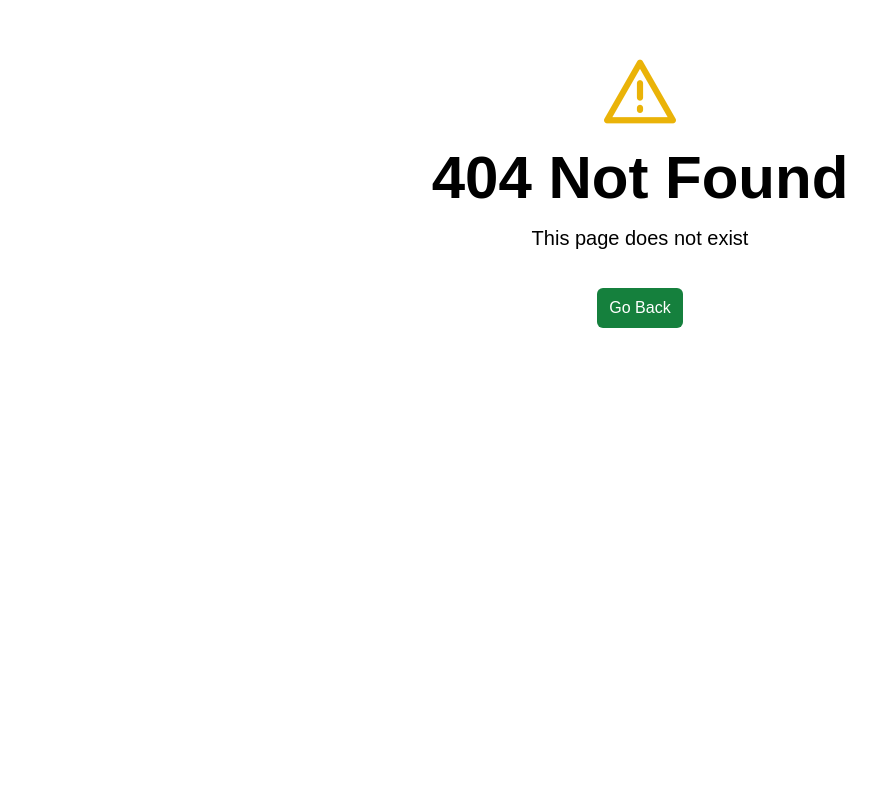
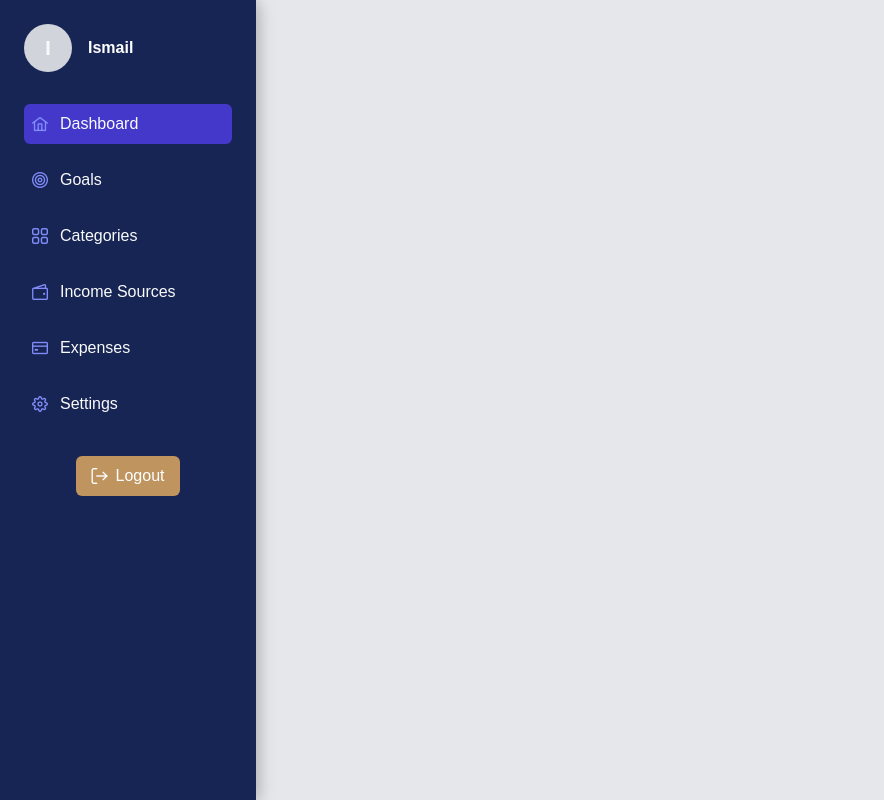
Before and after one commit to LvLTroubleshooter/money_planner, a Vue app in the folder frontendvue/: page /user-dashboard in a window 1280 px wide. Before the commit this address had no page. Shown: the whole page, without its empty margins (0-884 px from the left). Built offline with nearby package versions, Linux system fonts and the light colour scheme.

Commit message:
Added: DashboardView. Fixed: Sidenavbar

```diff
--- a/frontendvue/src/components/SideNavBar.vue
+++ b/frontendvue/src/components/SideNavBar.vue
@@ -1,107 +1,137 @@
+<script setup>
+import { ref } from 'vue';
+import { useRouter, useRoute, RouterLink } from 'vue-router';
+
+const userName = ref('Ismail'); // Replace with dynamic data
+const userInitials = ref('I'); // Replace with dynamic initials or profile picture
+
+const router = useRouter();
+
+const handleLogout = () => {
+  // Handle logout logic here (clear session, etc.)
+  router.push('/');
+};
+
+const isActiveLink = (routePath) => {
+  const route = useRoute();
+  return route.path.startsWith(routePath); // Match base route and sub-routes
+};
+</script>
+
 <template>
-  <div>
-    <aside
-        class="fixed top-16 left-0 w-15 bg-white shadow-md text-gray-700 h-screen"
-    >
-      <!-- Logo Section -->
-      <div class="h-16 flex items-center w-full">
-        <a class="h-6 w-6 mx-auto" href="http://svelte.dev/">
-          <img
-              class="h-6 w-6 mx-auto"
-              src="https://upload.wikimedia.org/wikipedia/commons/thumb/1/1b/Svelte_Logo.svg/512px-Svelte_Logo.svg.png"
-              alt="svelte logo"
-          />
-        </a>
+  <div class="w-64 h-full bg-blue-950 text-gray-50 fixed top-0 left-0 shadow-xl">
+    <div class="p-6 flex flex-col space-y-8">
+      <!-- Profile Section -->
+      <div class="flex items-center space-x-4">
+        <div class="w-12 h-12 bg-gray-300 rounded-full flex items-center justify-center text-xl font-semibold">
+          <!-- Example Initials, you can replace it with user's profile image -->
+          <span>{{ userInitials }}</span>
+        </div>
+        <div class="text-white font-semibold">
+          <p>{{ userName }}</p>
+        </div>
       </div>
 
-      <!-- Navigation Items -->
-      <ul>
-        <li
-            v-for="(item, index) in navItems"
-            :key="index"
-            class="hover:bg-gray-100"
-        >
-          <a
-              :href="item.href"
-              class="h-16 px-6 flex justify-center items-center w-full focus:text-orange-500"
-          >
-            <svg
-                class="h-5 w-5"
-                xmlns="http://www.w3.org/2000/svg"
-                width="24"
-                height="24"
-                viewBox="0 0 24 24"
-                fill="none"
-                stroke="currentColor"
-                stroke-width="2"
-                stroke-linecap="round"
-                stroke-linejoin="round"
+      <!-- Navigation Links -->
+      <nav>
+        <ul class="space-y-4">
+          <li>
+            <RouterLink
+                to="/user-dashboard"
+                :class="[
+                isActiveLink('/user-dashboard') ? 'bg-indigo-700' : 'hover:bg-indigo-700',
+                'flex', 'items-center', 'space-x-3', 'p-2', 'rounded-md', 'transition'
+              ]"
             >
-              <path :d="item.iconPath"/>
-            </svg>
-          </a>
-        </li>
-      </ul>
+              <i class="pi pi-home text-indigo-400"></i>
+              <span>Dashboard</span>
+            </RouterLink>
+          </li>
+          <li>
+            <RouterLink
+                to="/goals"
+                :class="[
+                isActiveLink('/goals') ? 'bg-indigo-700' : 'hover:bg-indigo-700',
+                'flex', 'items-center', 'space-x-3', 'p-2', 'rounded-md', 'transition'
+              ]"
+            >
+              <i class="pi pi-bullseye text-indigo-400"></i>
+              <span>Goals</span>
+            </RouterLink>
+          </li>
+          <li>
+            <RouterLink
+                to="/categories"
+                :class="[
+                isActiveLink('/categories') ? 'bg-indigo-700' : 'hover:bg-indigo-700',
+                'flex', 'items-center', 'space-x-3', 'p-2', 'rounded-md', 'transition'
+              ]"
+            >
+              <i class="pi pi-th-large text-indigo-400"></i>
+              <span>Categories</span>
+            </RouterLink>
+          </li>
+          <li>
+            <RouterLink
+                to="/income-sources"
+                :class="[
+                isActiveLink('/income-sources') ? 'bg-indigo-700' : 'hover:bg-indigo-700',
+                'flex', 'items-center', 'space-x-3', 'p-2', 'rounded-md', 'transition'
+              ]"
+            >
+              <i class="pi pi-wallet text-indigo-400"></i>
+              <span>Income Sources</span>
+            </RouterLink>
+          </li>
+          <li>
+            <RouterLink
+                to="/expenses"
+                :class="[
+                isActiveLink('/expenses') ? 'bg-indigo-700' : 'hover:bg-indigo-700',
+                'flex', 'items-center', 'space-x-3', 'p-2', 'rounded-md', 'transition'
+              ]"
+            >
+              <i class="pi pi-credit-card text-indigo-400"></i>
+              <span>Expenses</span>
+            </RouterLink>
+          </li>
+          <li>
+            <RouterLink
+                to="/Settings"
+                :class="[
+                isActiveLink('/Settings') ? 'bg-indigo-700' : 'hover:bg-indigo-700',
+                'flex', 'items-center', 'space-x-3', 'p-2', 'rounded-md', 'transition'
+              ]"
+            >
+              <i class="pi pi-cog text-indigo-400"></i>
+              <span>Settings</span>
+            </RouterLink>
+          </li>
+        </ul>
+      </nav>
 
-      <!-- Action Section -->
-      <div class="mt-auto h-16 flex items-center w-full">
-        <button
-            class="h-16 w-10 mx-auto flex justify-center items-center focus:text-orange-500 hover:bg-red-200 focus:outline-none"
-        >
-          <svg
-              class="h-5 w-5 text-red-700"
-              xmlns="http://www.w3.org/2000/svg"
-              width="24"
-              height="24"
-              viewBox="0 0 24 24"
-              fill="none"
-              stroke="currentColor"
-              stroke-width="2"
-              stroke-linecap="round"
-              stroke-linejoin="round"
-          >
-            <path d="M9 21H5a2 2 0 0 1-2-2V5a2 2 0 0 1 2-2h4"/>
-            <polyline points="16 17 21 12 16 7"/>
-            <line x1="21" y1="12" x2="9" y2="12"/>
-          </svg>
+      <!-- Logout Section -->
+      <div class="mt-auto flex justify-center">
+        <button @click="handleLogout" class="flex items-center space-x-2 bg-custom-color text-white py-2 px-4 rounded-md hover:bg-custom-hover-color">
+          <i class="pi pi-sign-out text-white"></i>
+          <span>Logout</span>
         </button>
       </div>
-    </aside>
+    </div>
   </div>
 </template>
 
-<script setup>
-import {ref} from "vue";
+<style scoped>
+.bg-custom-color {
+  background-color: rgba(191, 148, 95, 1);
+}
 
-// Define navigation items with hrefs and icon paths
-const navItems = ref([
-  {
-    href: ".",
-    iconPath: "M5.45 5.11L2 12v6a2 2 0 0 0 2 2h16a2 2 0 0 0 2-2v-6l-3.45-6.89A2 2 0 0 0 16.76 4H7.24a2 2 0 0 0-1.79 1.11z",
-  },
-  {
-    href: ".",
-    iconPath: "M19 21l-7-5-7 5V5a2 2 0 0 1 2-2h10a2 2 0 0 1 2 2z",
-  },
-  {
-    href: ".",
-    iconPath: "M3 6h18v14H3V6zm3 0V4h10v2H6z",
-  },
-  {
-    href: ".",
-    iconPath: "M1 1h4l2.68 13.39a2 2 0 0 0 2 1.61h9.72a2 2 0 0 0 2-1.61L23 6H6",
-  },
-  {
-    href: ".",
-    iconPath: "M19.4 15a1.65 1.65 0 0 0 .33 1.82l.06.06a2 2 0 0 1 0 2.83 2 2 0 0 1-2.83 0l-.06-.06a1.65 1.65 0 0 0-1.82-.33H9a1.65 1.65 0 0 0-1 1.51V21a2 2 0 0 1-2 2 2 2 0 0 1-2-2v-.09A1.65 1.65 0 0 0 9 19.4a1.65 1.65 0 0 0 0-3z",
-  },
-  {
-    href: ".",
-    iconPath: "M18 8A6 6 0 0 0 6 8c0 7-3 9-3 9h18s-3-2-3-9",
-  },
-]);
-</script>
+.hover\:bg-custom-hover-color:hover {
+  background-color: rgba(164, 120, 65, 1);
+}
 
-<style scoped>
-/* Additional styles can be added if needed */
+/* Custom shadow for the sidebar */
+.shadow-xl {
+  box-shadow: 4px 0px 12px rgba(0, 0, 0, 0.1), 0px 4px 20px rgba(0, 0, 0, 0.2);
+}
 </style>
--- a/frontendvue/src/router/index.js
+++ b/frontendvue/src/router/index.js
@@ -3,6 +3,7 @@ import LandingPageView from '@/views/LandingPageView.vue'
 import GetStartedView from "@/views/GetStartedView.vue";
 import LoginPageView from "@/views/LoginPageView.vue";
 import NotFoundView from "@/views/NotFoundView.vue";
+import DashboardView from "@/views/DashboardView.vue";
 
 const router = createRouter({
     history: createWebHistory(import.meta.env.BASE_URL),
@@ -23,6 +24,12 @@ const router = createRouter({
             component: LoginPageView
         },
         {
+            path: '/user-dashboard',
+            name: 'UserDashboard',
+            component: DashboardView
+
+        },
+        {
             path: '/:catchAll(.*)',
             name: 'NotFound',
             component: NotFoundView
--- /dev/null
+++ b/frontendvue/src/views/DashboardView.vue
@@ -0,0 +1,22 @@
+<script setup>
+import SideNavBar from "@/components/SideNavBar.vue";
+
+
+
+</script>
+
+<template>
+  <div class="flex">
+
+    <SideNavBar />
+
+    <!-- Main content area -->
+    <div class="flex-1 bg-gray-200 min-h-screen ml-64">
+
+
+
+
+
+    </div>
+  </div>
+</template>
```
